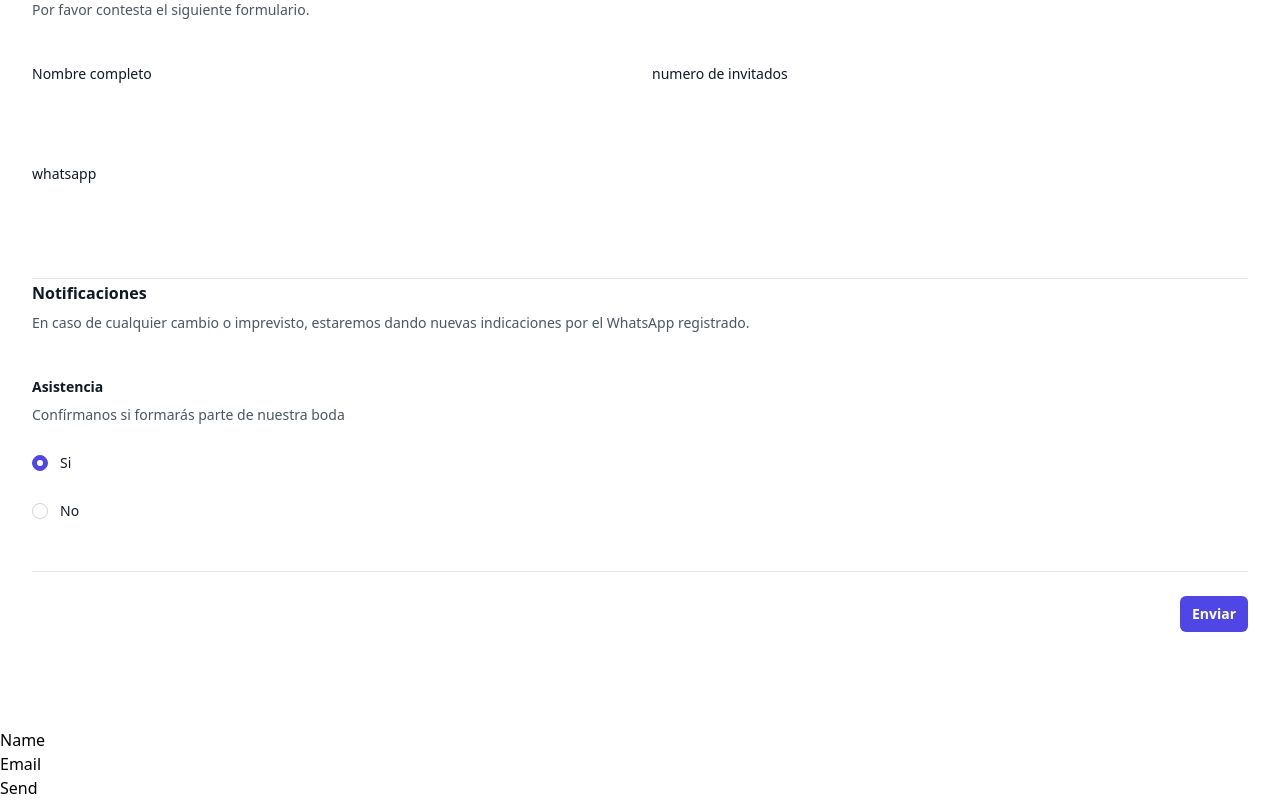
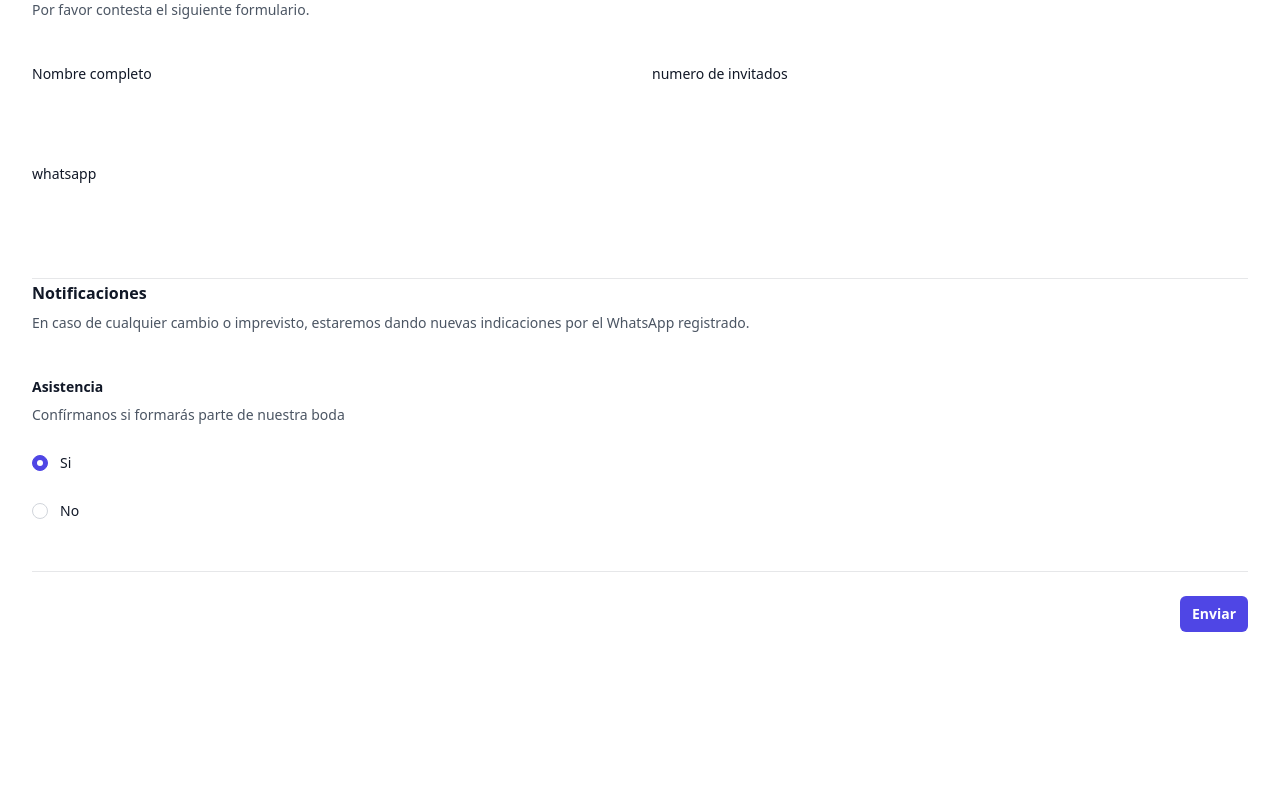
Before and after one commit to gadd0609/wedding-invi, a Vue app: page / in a window 1280 px wide. Shown: the part 2387-3187 px from the top of the page. After the commit the page ends 3115 px from the top, so only its background shows below. Built offline with nearby package versions, Linux system fonts and the light colour scheme.

Commit message:
Feat(Configs):Test

```diff
--- a/src/App.vue
+++ b/src/App.vue
@@ -2,17 +2,6 @@
   <fiances-photos/>
   <gift-table-component/>
   <form-component/>
-  <form name="contact" netlify>
-  <p>
-    <label>Name <input type="text" name="name" /></label>
-  </p>
-  <p>
-    <label>Email <input type="email" name="email" /></label>
-  </p>
-  <p>
-    <button type="submit">Send</button>
-  </p>
-</form>
 </template>
 
 <script>
```
